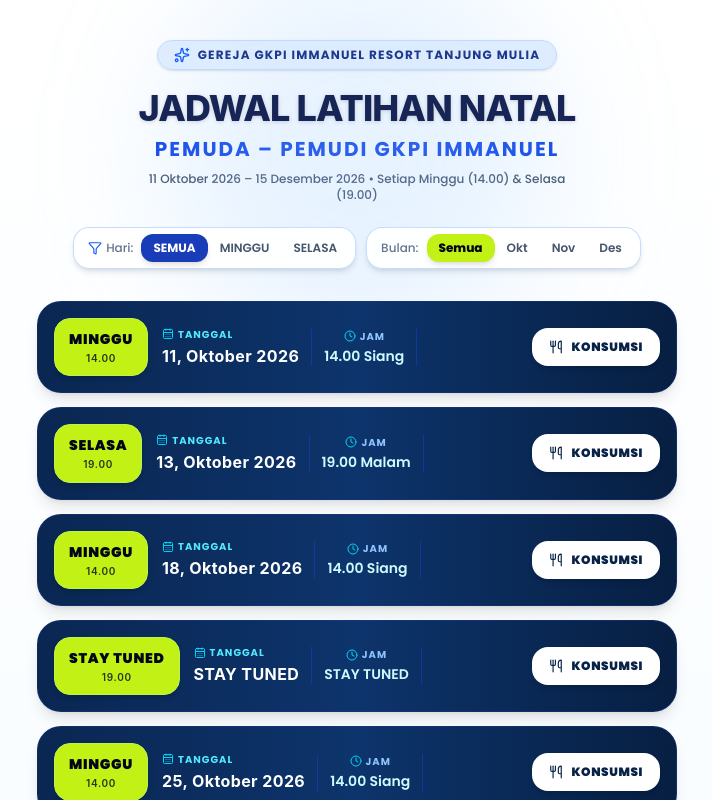
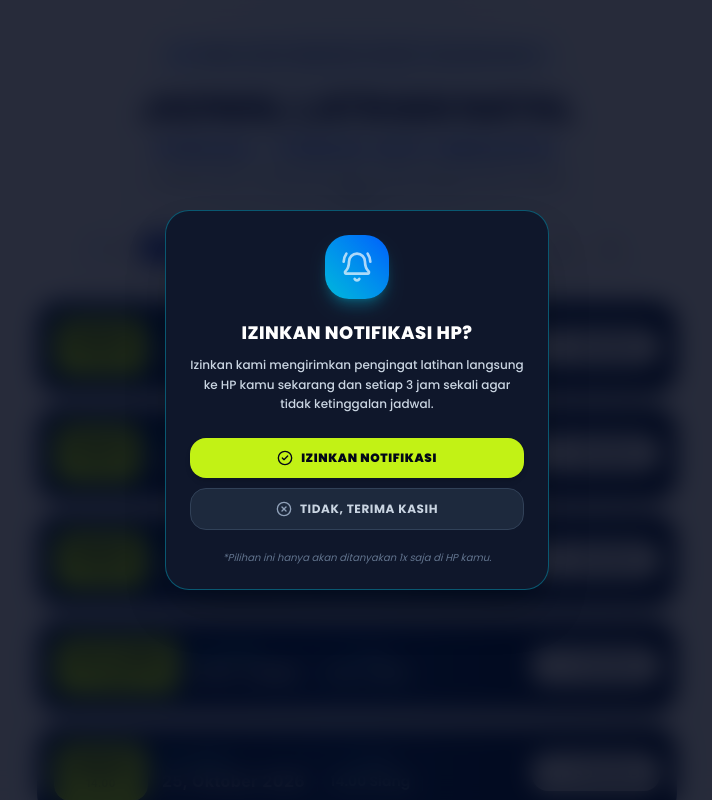
Before and after one commit to nael524/jadwal-latihan-gkpi, a React (Vite) app: page / in a window 1280 px wide. Both pictures are taken after a click on the button "OKE, SIAP!". Shown: the top 800 px of the page, without its empty margins (283-995 px from the left). Built offline with nearby package versions, Linux system fonts and the light colour scheme.

Commit message:
Jadwal mnew

```diff
--- a/src/App.jsx
+++ b/src/App.jsx
@@ -1,4 +1,4 @@
-import React, { useState, useEffect } from 'react';
+import React, { useState, useEffect, useRef } from 'react';
 import {
   Clock,
   Utensils,
@@ -10,7 +10,10 @@
   Bell,
   MapPin,
   Calendar,
-  Volume2
+  Volume2,
+  BellRing,
+  CheckCircle2,
+  XCircle
 } from 'lucide-react';
 
 const SCHEDULE_DATA = [
@@ -241,7 +244,7 @@
   }
 ];
 
-// Fungsi pembuat efek suara lucu (Pop / Plink) menggunakan Web Audio API
+// Suara notifikasi
 const playCuteNotificationSound = () => {
   try {
     const AudioContext = window.AudioContext || window.webkitAudioContext;
@@ -254,8 +257,6 @@
 
       osc.type = type;
       osc.frequency.setValueAtTime(freq, startTime);
-
-      // Effect bounce pitch naik
       osc.frequency.exponentialRampToValueAtTime(freq * 1.5, startTime + duration);
 
       gain.gain.setValueAtTime(0.15, startTime);
@@ -269,11 +270,10 @@
     };
 
     const now = ctx.currentTime;
-    // Nada 1 (C6) & Nada 2 (G6) bergaya game/kartun lucu
     playTone(1046.50, 'sine', now, 0.12);
     playTone(1567.98, 'triangle', now + 0.1, 0.2);
   } catch (e) {
-    console.log('Audio autoplay blocked or not supported:', e);
+    console.log('Audio error:', e);
   }
 };
 
@@ -283,8 +283,32 @@
   const [selectedSchedule, setSelectedSchedule] = useState(null);
   const [nextSchedule, setNextSchedule] = useState(null);
   const [showNotice, setShowNotice] = useState(false);
+  const [showPermissionPrompt, setShowPermissionPrompt] = useState(false);
 
-  // Load Poppins Font dynamically & Ambil jadwal aktif pertama
+  const timerRef = useRef(null);
+
+  // Fungsi untuk memicu Notifikasi HP
+  const triggerDeviceNotification = (schedule) => {
+    if (!schedule) return;
+    if ('Notification' in window && Notification.permission === 'granted') {
+      new Notification('Pengingat Latihan Natal GKPI! 🔔', {
+        body: `Hallo! Jangan lupa ya hari ${schedule.day.toLowerCase()} ini ada latihan tanggal ${schedule.date} jam ${schedule.time}. Jangan telat!`,
+        icon: '/favicon.ico',
+        tag: 'gkpi-practice-reminder'
+      });
+    }
+  };
+
+  // Fungsi untuk memulai timer 3 jam sekali
+  const startThreeHourTimer = (schedule) => {
+    if (timerRef.current) clearInterval(timerRef.current);
+    const THREE_HOURS = 3 * 60 * 60 * 1000;
+
+    timerRef.current = setInterval(() => {
+      triggerDeviceNotification(schedule);
+    }, THREE_HOURS);
+  };
+
   useEffect(() => {
     const link = document.createElement('link');
     link.href = 'https://fonts.googleapis.com/css2?family=Poppins:wght@300;400;500;600;700;800;900&display=swap';
@@ -296,18 +320,66 @@
     if (activeSchedule) {
       setNextSchedule(activeSchedule);
       setShowNotice(true);
-      // Mainkan bunyi notif lucu begitu web dibuka
       setTimeout(() => {
         playCuteNotificationSound();
       }, 300);
+
+      // Jika izin sudah pernah diberikan sebelumnya, jalankan timer 3 jam
+      if (localStorage.getItem('device_notification_granted') === 'true') {
+        startThreeHourTimer(activeSchedule);
+      }
     }
 
     return () => {
       document.head.removeChild(link);
+      if (timerRef.current) clearInterval(timerRef.current);
     };
   }, []);
 
-  // Filter schedule based on user selected criteria
+  // Handler Tutup Pop-Up Utama
+  const handleCloseScheduleNotice = () => {
+    playCuteNotificationSound();
+    setShowNotice(false);
+
+    // Cek apakah pernah minta izin sebelumnya
+    const hasPrompted = localStorage.getItem('device_notification_asked');
+    if (!hasPrompted) {
+      setTimeout(() => {
+        setShowPermissionPrompt(true);
+      }, 300);
+    }
+  };
+
+  // Handler saat tombol "IZINKAN NOTIFIKASI" ditekan
+  const handleAllowNotifications = async () => {
+    localStorage.setItem('device_notification_asked', 'true');
+    setShowPermissionPrompt(false);
+
+    if ('Notification' in window) {
+      const permission = await Notification.requestPermission();
+      if (permission === 'granted') {
+        localStorage.setItem('device_notification_granted', 'true');
+
+        // 1. Langsung munculkan notifikasi PERTAMA KALI detik ini juga
+        if (nextSchedule) {
+          triggerDeviceNotification(nextSchedule);
+          // 2. Mulai pengulangan otomatis setiap 3 JAM berikutnya
+          startThreeHourTimer(nextSchedule);
+        }
+      } else {
+        localStorage.setItem('device_notification_granted', 'false');
+      }
+    }
+  };
+
+  // Handler saat tombol "TIDAK, TERIMA KASIH" ditekan
+  const handleDenyNotifications = () => {
+    localStorage.setItem('device_notification_asked', 'true');
+    localStorage.setItem('device_notification_granted', 'false');
+    setShowPermissionPrompt(false);
+  };
+
+  // Filter schedule
   const filteredSchedule = SCHEDULE_DATA.filter((item) => {
     const matchDay = filterDay === 'SEMUA' || item.day === filterDay;
     const matchMonth = filterMonth === 'SEMUA' || item.date.includes(filterMonth);
@@ -391,10 +463,8 @@
                   key={item.id}
                   className="group relative bg-gradient-to-r from-[#0a2752] via-[#0d346c] to-[#071f42] rounded-2xl sm:rounded-3xl p-3 sm:p-4 shadow-lg hover:shadow-xl transition-all duration-300 border border-blue-900/40 flex flex-wrap sm:flex-nowrap items-center justify-between gap-3 text-white"
                 >
-                  {/* Card Glow on Hover */}
                   <div className="absolute inset-0 bg-gradient-to-r from-cyan-400/0 via-cyan-400/5 to-cyan-400/0 opacity-0 group-hover:opacity-100 transition-opacity duration-300 pointer-events-none rounded-2xl sm:rounded-3xl"></div>
 
-                  {/* Left Section: Day Badge & Date */}
                   <div className="flex items-center gap-3.5 shrink-0 z-10">
                     <div className="bg-[#C2F215] text-slate-950 px-3.5 py-2.5 rounded-2xl font-black text-xs sm:text-sm uppercase tracking-wider shadow-md flex flex-col items-center justify-center min-w-[82px] text-center border border-lime-300 transform group-hover:scale-105 transition-transform duration-200">
                       <span>{item.day}</span>
@@ -403,7 +473,6 @@
                       </span>
                     </div>
 
-                    {/* Date Info */}
                     <div className="space-y-0.5">
                       <div className="text-[10px] text-cyan-300 uppercase font-bold tracking-widest flex items-center gap-1">
                         <CalendarDays className="w-3 h-3 text-cyan-400" />
@@ -415,7 +484,6 @@
                     </div>
                   </div>
 
-                  {/* Middle Section: Time */}
                   <div className="hidden sm:flex flex-col items-center justify-center space-y-0.5 px-3 z-10 border-x border-blue-700/40">
                     <div className="text-[10px] text-blue-300 uppercase font-bold tracking-widest flex items-center gap-1">
                       <Clock className="w-3 h-3 text-cyan-400" />
@@ -426,7 +494,6 @@
                     </div>
                   </div>
 
-                  {/* Right Section: Konsumsi Button */}
                   <div className="flex items-center justify-end w-full sm:w-auto ml-auto z-10">
                     <button
                       onClick={() => setSelectedSchedule(item)}
@@ -447,22 +514,19 @@
         SELAMAT LATIHAN PEMUDA PEMUDI GKPI IMMANUEL
       </footer>
 
-      {/* POPUP NOTIFIKASI DINAMIS DENGAN SOUND SFX */}
+      {/* POPUP NOTIFIKASI JADWAL TERDEKAT */}
       {showNotice && nextSchedule && (
         <div className="fixed inset-0 bg-slate-950/80 backdrop-blur-md z-50 flex items-center justify-center p-4 transition-all duration-300">
           <div className="bg-slate-900 border border-blue-500/40 w-full max-w-md rounded-3xl p-6 shadow-2xl text-center space-y-5 relative overflow-hidden">
 
-            {/* Ambient Background Glow */}
             <div className="absolute -top-12 -left-12 w-32 h-32 bg-blue-500/20 rounded-full blur-2xl pointer-events-none"></div>
             <div className="absolute -bottom-12 -right-12 w-32 h-32 bg-[#C2F215]/10 rounded-full blur-2xl pointer-events-none"></div>
 
-            {/* Header Icon & Title */}
             <div className="flex flex-col items-center gap-2">
               <div className="relative">
                 <div className="w-14 h-14 bg-gradient-to-tr from-blue-600 to-cyan-500 rounded-2xl flex items-center justify-center shadow-lg shadow-blue-500/30 text-white">
                   <Bell className="w-7 h-7 animate-bounce" />
                 </div>
-                {/* Tombol tes bunyi notif */}
                 <button
                   onClick={playCuteNotificationSound}
                   title="Putar Suara Notifikasi"
@@ -480,7 +544,6 @@
               </p>
             </div>
 
-            {/* Dynamic Highlight Card berdasarkan Array Item */}
             <div className="bg-slate-950/80 border border-blue-800/60 rounded-2xl p-4 text-left space-y-3 shadow-inner">
               <div className="flex items-center justify-between border-b border-slate-800 pb-2.5">
                 <span className="bg-[#C2F215] text-slate-950 font-black text-xs px-3 py-1 rounded-xl shadow-md uppercase">
@@ -504,21 +567,59 @@
               </div>
             </div>
 
-            {/* Message Text */}
             <p className="text-xs text-slate-300 font-medium leading-relaxed px-1">
               Jangan lupa latihan hari {nextSchedule.day.toLowerCase()} ini ya, jangan sampai telat!
             </p>
 
-            {/* Button OKE */}
             <button
-              onClick={() => {
-                playCuteNotificationSound();
-                setShowNotice(false);
-              }}
+              onClick={handleCloseScheduleNotice}
               className="w-full bg-[#C2F215] hover:bg-lime-400 text-slate-950 font-black text-xs py-3.5 rounded-2xl uppercase tracking-widest transition-all shadow-lg shadow-lime-400/20 active:scale-95"
             >
               OKE, SIAP!
             </button>
+          </div>
+        </div>
+      )}
+
+      {/* POPUP IZIN NOTIFIKASI PERANGKAT */}
+      {showPermissionPrompt && (
+        <div className="fixed inset-0 bg-slate-950/85 backdrop-blur-md z-50 flex items-center justify-center p-4 transition-all duration-300">
+          <div className="bg-slate-900 border border-cyan-500/40 w-full max-w-sm rounded-3xl p-6 shadow-2xl text-center space-y-5 relative overflow-hidden animate-in fade-in zoom-in-95">
+
+            <div className="w-16 h-16 bg-gradient-to-tr from-cyan-500 to-blue-600 rounded-3xl flex items-center justify-center mx-auto text-white shadow-lg shadow-cyan-500/30">
+              <BellRing className="w-8 h-8 animate-pulse" />
+            </div>
+
+            <div className="space-y-2">
+              <h3 className="font-extrabold text-base sm:text-lg text-white tracking-wide">
+                IZINKAN NOTIFIKASI HP?
+              </h3>
+              <p className="text-xs text-slate-300 leading-relaxed font-medium">
+                Izinkan kami mengirimkan pengingat latihan langsung ke HP kamu sekarang dan setiap 3 jam sekali agar tidak ketinggalan jadwal.
+              </p>
+            </div>
+
+            <div className="flex flex-col gap-2.5 pt-1">
+              <button
+                onClick={handleAllowNotifications}
+                className="w-full bg-[#C2F215] hover:bg-lime-400 text-slate-950 font-black text-xs py-3 rounded-2xl uppercase tracking-wider transition-all shadow-md active:scale-95 flex items-center justify-center gap-2"
+              >
+                <CheckCircle2 className="w-4 h-4 text-slate-950" />
+                IZINKAN NOTIFIKASI
+              </button>
+
+              <button
+                onClick={handleDenyNotifications}
+                className="w-full bg-slate-800 hover:bg-slate-700 text-slate-300 font-bold text-xs py-3 rounded-2xl uppercase tracking-wider transition-all border border-slate-700 active:scale-95 flex items-center justify-center gap-2"
+              >
+                <XCircle className="w-4 h-4 text-slate-400" />
+                TIDAK, TERIMA KASIH
+              </button>
+            </div>
+
+            <p className="text-[10px] text-slate-500 italic">
+              *Pilihan ini hanya akan ditanyakan 1x saja di HP kamu.
+            </p>
           </div>
         </div>
       )}
@@ -528,7 +629,6 @@
         <div className="fixed inset-0 bg-slate-950/70 backdrop-blur-md z-50 flex items-end sm:items-center justify-center p-0 sm:p-4 transition-all duration-200">
           <div className="bg-slate-900 w-full max-w-lg rounded-t-3xl sm:rounded-3xl shadow-2xl overflow-hidden border border-blue-500/30 max-h-[90vh] flex flex-col text-slate-100">
 
-            {/* Modal Header */}
             <div className="bg-gradient-to-r from-[#082247] via-[#0c2f60] to-[#082247] p-4 text-white flex items-center justify-between border-b border-blue-700/40">
               <div className="flex items-center gap-3">
                 <span className="bg-[#C2F215] text-slate-950 font-black text-xs px-3 py-1.5 rounded-xl shadow-md">
@@ -553,10 +653,8 @@
               </button>
             </div>
 
-            {/* Modal Body */}
             <div className="p-6 overflow-y-auto space-y-4 text-xs text-slate-200 flex-1">
               {selectedSchedule.hasSpecialSnack ? (
-                /* Special Days */
                 <div className="bg-gradient-to-b from-amber-500/20 via-amber-950/30 to-slate-900 border-2 border-amber-400/50 rounded-2xl p-6 text-center space-y-4 relative overflow-hidden shadow-xl">
                   <div className="inline-flex items-center justify-center p-3.5 bg-amber-400/20 rounded-full text-amber-300 mb-0.5">
                     <Sparkles className="w-7 h-7 text-amber-400 animate-pulse" />
@@ -580,7 +678,6 @@
                   </span>
                 </div>
               ) : (
-                /* Regular Days */
                 <div className="bg-blue-950/40 border border-blue-800/60 rounded-2xl p-6 text-center space-y-4 shadow-inner">
                   <div className="w-14 h-14 bg-cyan-500/20 border border-cyan-400/40 rounded-full flex items-center justify-center mx-auto text-cyan-300">
                     <Droplets className="w-7 h-7" />
@@ -605,7 +702,6 @@
               </p>
             </div>
 
-            {/* Modal Footer */}
             <div className="bg-slate-950 p-4 border-t border-blue-900/60 flex items-center justify-between">
               <span className="text-[11px] text-blue-300/70 font-medium px-2">
                 Panitia Natal GKPI Immanuel
```
